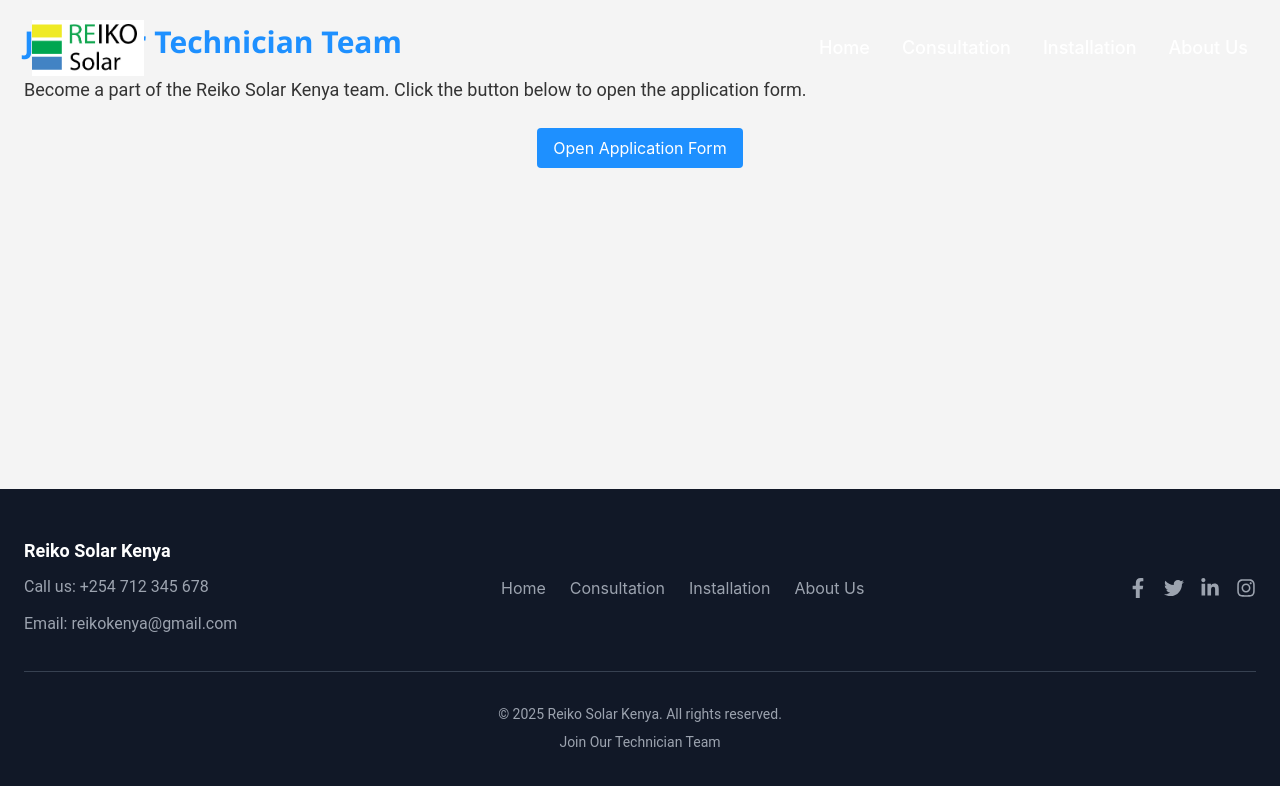
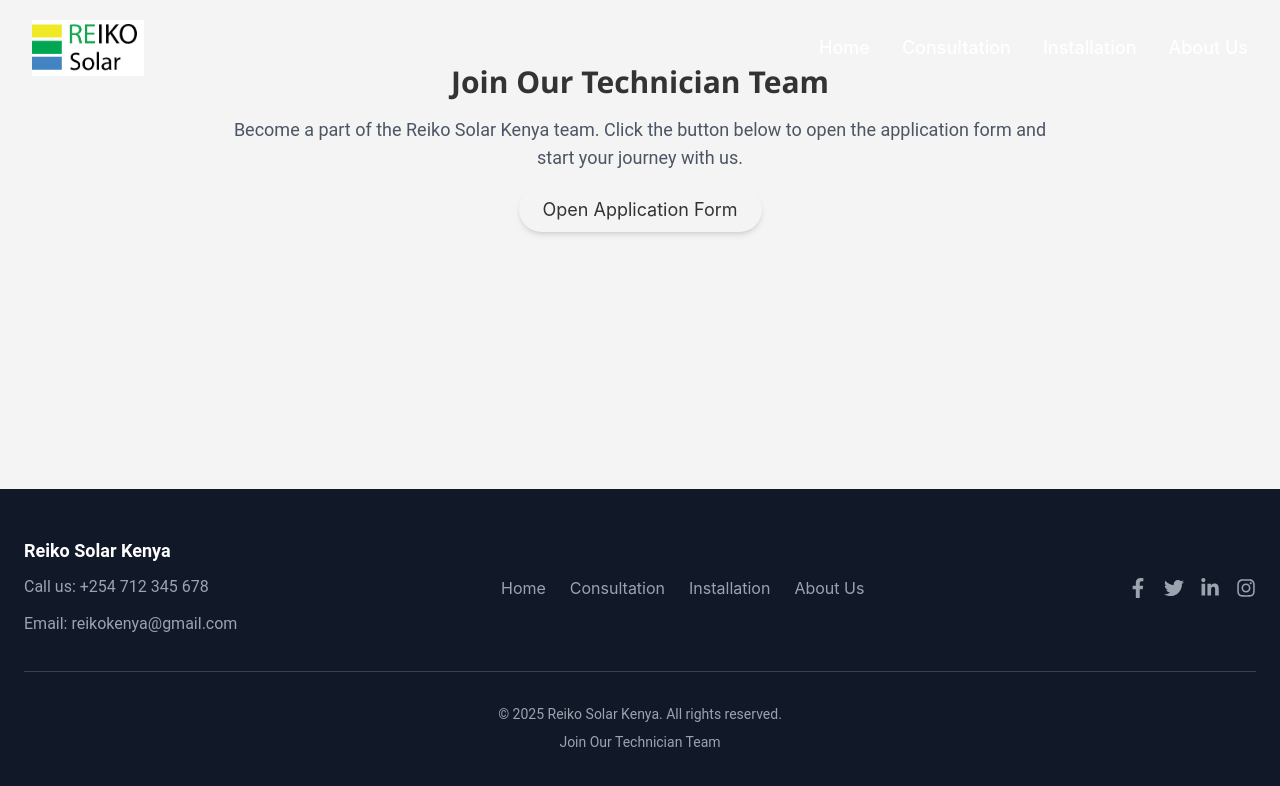
Before and after one commit to Nathanchepkonga/Reiko-solar, a React (Create React App) app: page /join-team in a window 1280 px wide. Shown: the top 786 px of the page. Built offline with nearby package versions, Linux system fonts and the light colour scheme.

Commit message:
improvements

```diff
--- a/src/pages/Home.jsx
+++ b/src/pages/Home.jsx
@@ -25,7 +25,7 @@
             <Link
               to="/consultation"
               className="bg-green-300 hover:bg-green-400 text-green-800 py-3 px-6 rounded-full text-lg shadow-md hover:shadow-lg transition duration-300 ease-in-out transform hover:scale-105"
-              >
+            >
               Book a Consultation
             </Link>
           </div>
@@ -55,17 +55,22 @@
             <Link
               key={index}
               to={service.link}
-              className="service-card"
+              className="service-card group relative overflow-hidden rounded-md shadow-lg transform transition-transform duration-300 hover:scale-105"
               data-aos="fade-up"
               data-aos-delay={index * 100}
             >
               <img
                 src={service.image}
                 alt={service.title}
-                className="w-full h-40 object-cover rounded-md mb-4"
+                className="w-full h-40 object-cover rounded-md group-hover:opacity-75 transition-opacity duration-300"
               />
-              <h3 className="text-xl font-bold mb-2">{service.title}</h3>
-              <p className="text-gray-600">{service.description}</p>
+              <div className="absolute inset-0 bg-black bg-opacity-30 opacity-0 group-hover:opacity-100 transition-opacity duration-300 flex items-center justify-center">
+                <h3 className="text-2xl font-bold text-white">{service.title}</h3>
+              </div>
+              <div className="mt-4">
+                <h3 className="text-xl font-bold mb-2">{service.title}</h3>
+                <p className="text-gray-600">{service.description}</p>
+              </div>
             </Link>
           ))}
         </div>
@@ -93,7 +98,7 @@
           ].map((testimonial, index) => (
             <div
               key={index}
-              className="testimonial-card"
+              className="testimonial-card p-6 bg-white rounded-md shadow-md hover:shadow-lg transform transition-transform duration-300 hover:scale-105"
               data-aos="fade-up"
               data-aos-delay={index * 100}
             >
--- a/src/pages/Installation.jsx
+++ b/src/pages/Installation.jsx
@@ -62,13 +62,15 @@
         </ol>
       </div>
 
-      {/* Booking Section */}
+      {/* Consultation Form Section */}
       <div className="text-center">
         <a
-          href="/book-installation"
+          href="https://forms.gle/49m8oMvMnkUYqiCw7"
+          target="_blank"
+          rel="noopener noreferrer"
           className="bg-green-300 hover:bg-green-400 text-green-800 py-3 px-6 rounded-full text-lg shadow-md hover:shadow-lg transition duration-300 ease-in-out transform hover:scale-105"
         >
-          Book Installation
+          Fill Installation Form
         </a>
       </div>
     </div>
--- a/src/pages/JoinTeam.jsx
+++ b/src/pages/JoinTeam.jsx
@@ -2,17 +2,17 @@
 
 const JoinTeam = () => {
   return (
-    <div className="p-6">
-      <h2 className="text-3xl font-bold text-blue mb-4">Join Our Technician Team</h2>
-      <p className="text-lg mb-6">
-        Become a part of the Reiko Solar Kenya team. Click the button below to open the application form.
+    <div className="card p-6 max-w-4xl mx-auto my-10 fade-in">
+      <h2 className="text-3xl font-bold text-green-700 mb-4 text-center">Join Our Technician Team</h2>
+      <p className="text-lg mb-6 text-center text-gray-600">
+        Become a part of the Reiko Solar Kenya team. Click the button below to open the application form and start your journey with us.
       </p>
       <div className="text-center">
         <a
           href="https://forms.gle/es9ZX9SPjmqXqunU6"
           target="_blank"
           rel="noopener noreferrer"
-          className="bg-blue text-white py-2 px-4 rounded hover:opacity-80 inline-block"
+          className="bg-green-300 hover:bg-green-400 text-green-800 py-3 px-6 rounded-full text-lg shadow-md hover:shadow-lg transition duration-300 ease-in-out transform hover:scale-105"
         >
           Open Application Form
         </a>
```
